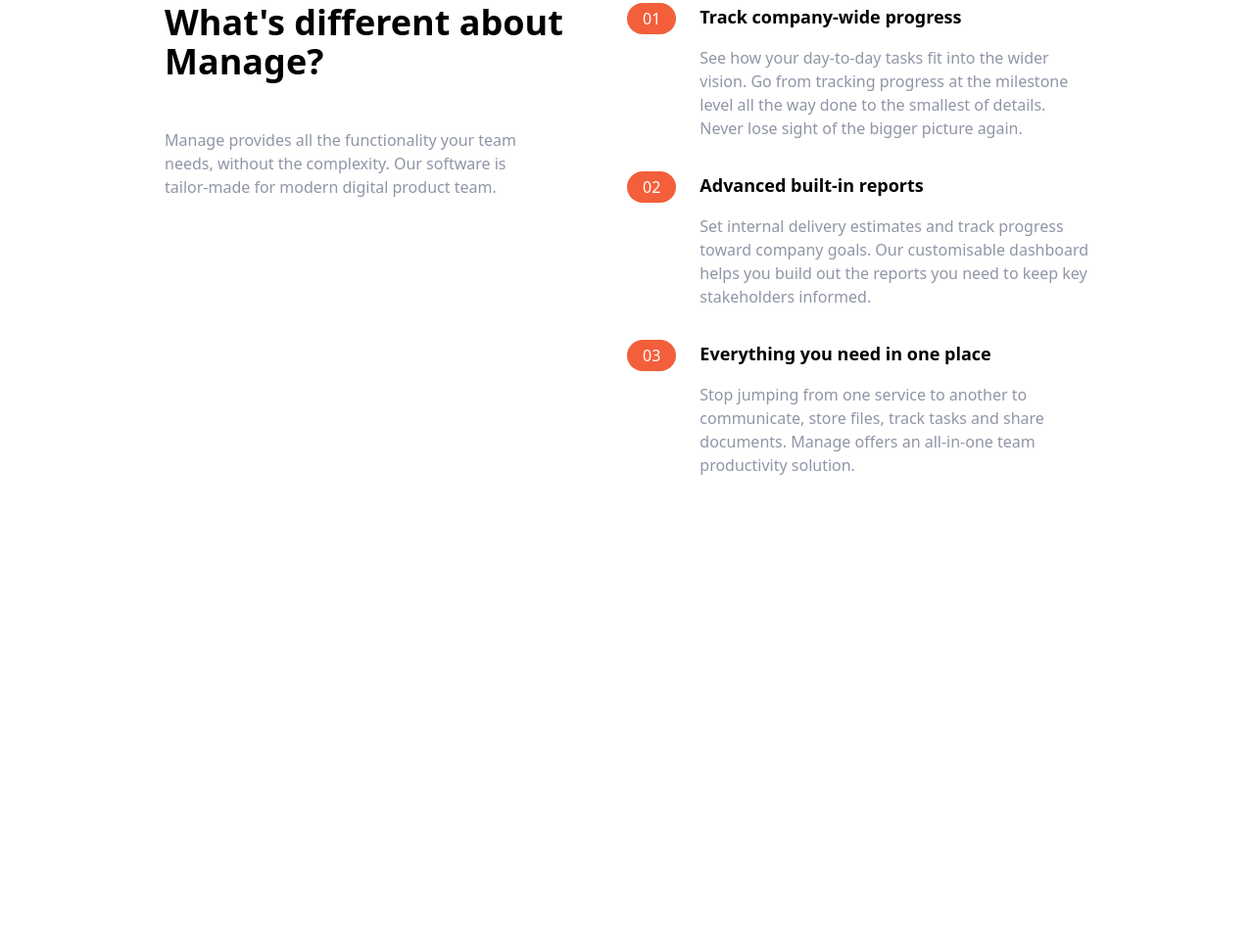
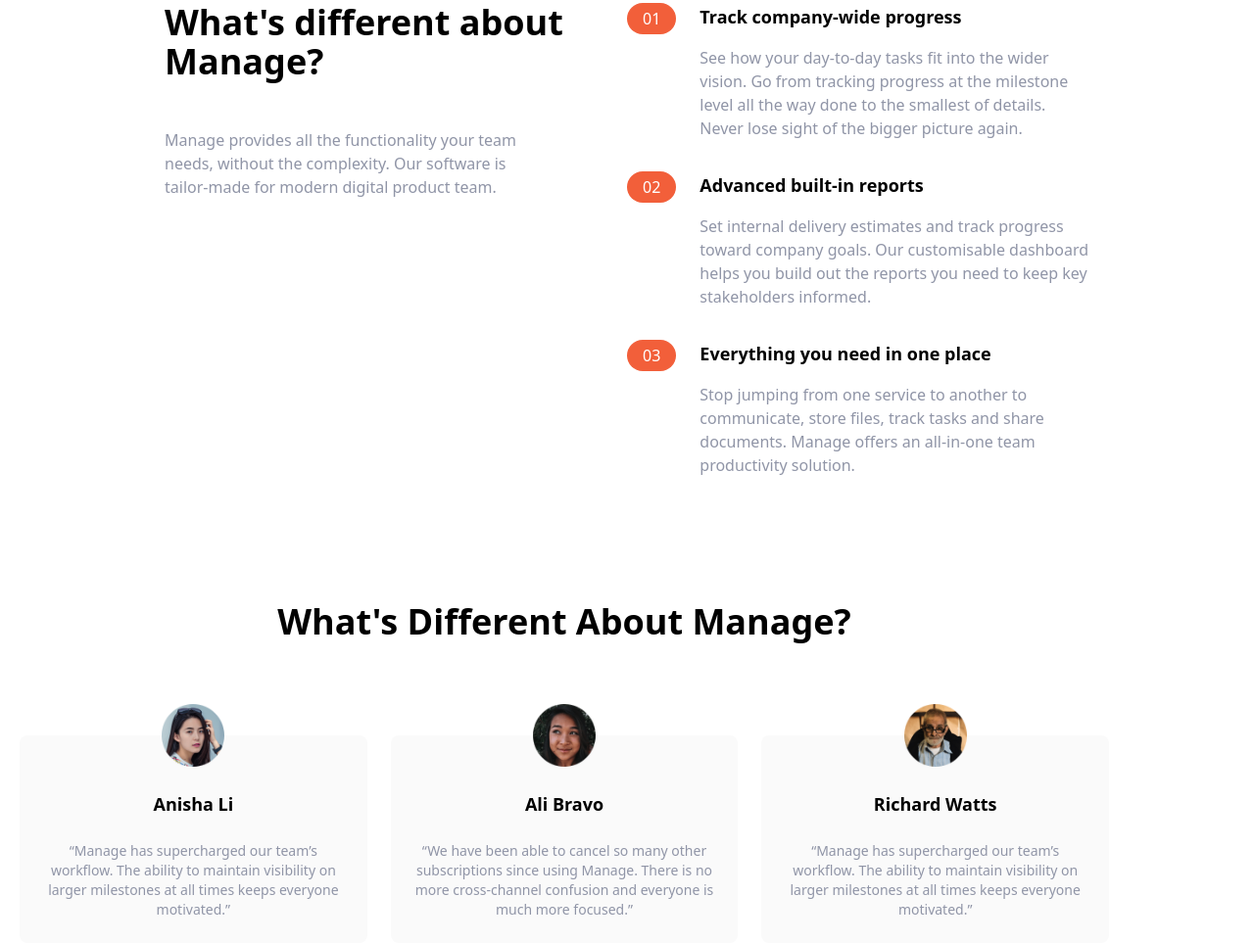
Before and after one commit to ergunDevv/CompanyPage-Tailwind-, a website: page index.html in a window 1280 px wide. Shown: the part 653-1616 px from the top of the page at 98% size. Before the commit the page ends 1140 px from the top, so only its background shows below. Drawn offline with Linux system fonts and the light colour scheme.

Commit message:
Responsive Testimonal Part

```diff
--- a/index.html
+++ b/index.html
@@ -161,7 +161,49 @@
     </section>
 
     <!-- Testimonails -->
+    <section id="testimonials">
+        <!-- Container(heading) -->
+        <div class="max-w-6xl px-5 mxx-auto mt-32 text-center">
+            <!-- Heading -->
+            <h2 class="text-4xl font-bold text-center">
+                What's Different About Manage?
+            </h2>
+            <!-- Testimonals Container -->
+            <div class="flex flex-col mt-24 md:flex-row md:space-x-6">
+                <!-- Testimonial 1 -->
+                <div class="flex flex-col items-center p-6 space-y-6 rounded-lg bg-veryLightGray md:w-1/3">
+                    <img src="img/avatar-anisha.png" class="w-16 -mt-14" alt="">
+                    <h5 class="text-lg font-bold">Anisha Li</h5>
+                    <p class="text-sm text-darkGrayishBlue">
+                        “Manage has supercharged our team’s workflow. The ability to
+              maintain visibility on larger milestones at all times keeps
+              everyone motivated.”
+                    </p>
+                </div>
+                <!-- Testimonial 2 -->
+                <div class="hidden md:flex flex-col items-center p-6 space-y-6 rounded-lg bg-veryLightGray md:w-1/3 ">
+                    <img src="img/avatar-ali.png" class="w-16 -mt-14" alt="">
+                    <h5 class="text-lg font-bold">Ali Bravo</h5>
+                    <p class="text-sm text-darkGrayishBlue">
+                        “We have been able to cancel so many other subscriptions since
+              using Manage. There is no more cross-channel confusion and
+              everyone is much more focused.”
+                    </p>
+                </div>
+                <!-- Testimonal 3 -->
+                <div class=" hidden md:flex flex-col items-center p-6 space-y-6 rounded-lg bg-veryLightGray md:w-1/3 ">
+                    <img src="img/avatar-richard.png" class="w-16 -mt-14" alt="">
+                    <h5 class="text-lg font-bold">Richard Watts</h5>
+                    <p class="text-sm text-darkGrayishBlue">
+                        “Manage has supercharged our team’s workflow. The ability to
+              maintain visibility on larger milestones at all times keeps
+              everyone motivated.”
+                    </p>
+                </div>
+            </div>
+        </div>
 
+    </section>
 
 </body>
 </html>
```
Also changed, not shown: css/main.css.
